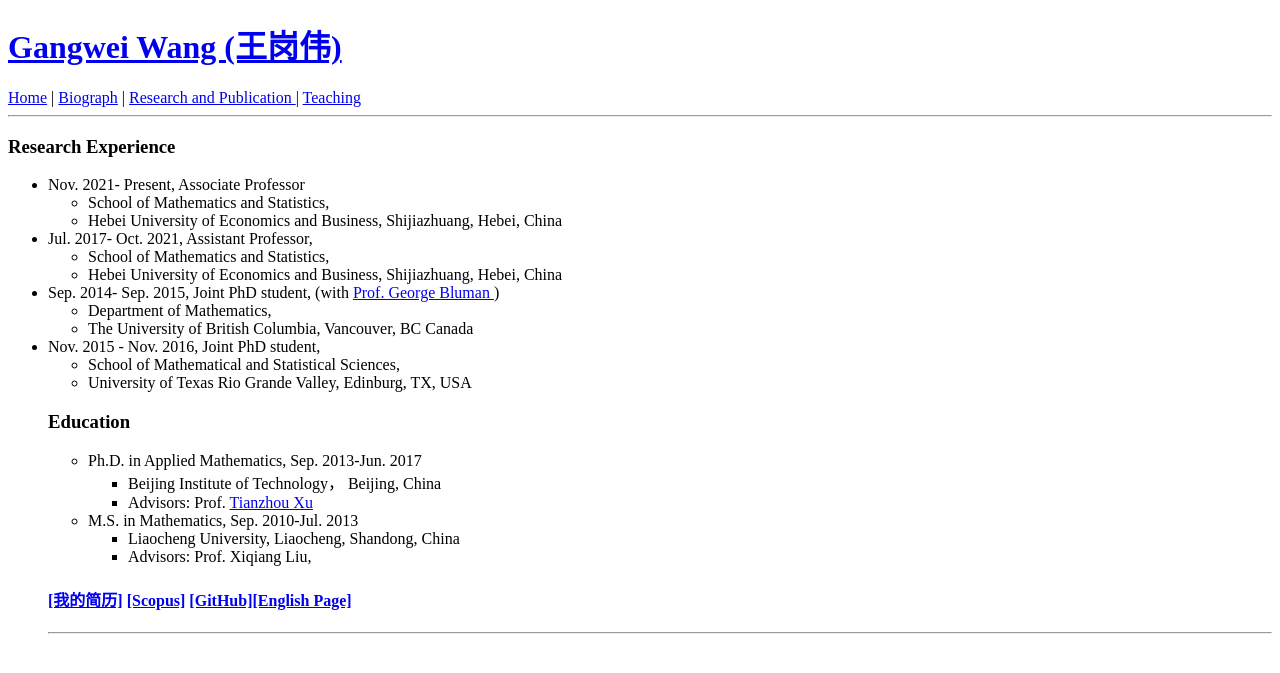
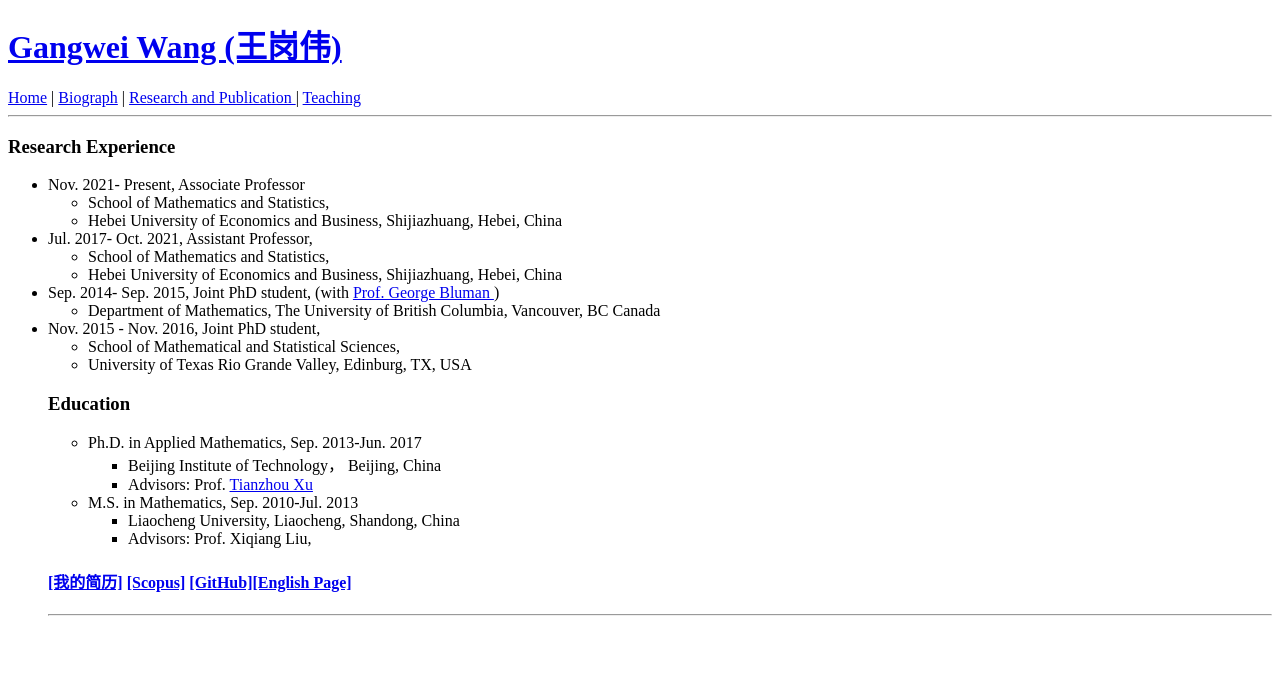
Before and after one commit to wanggangwei82/wanggangwei82.github.io, a Jekyll site: the page built from biography/index.html, in a window 1280 px wide. Shown: the top 673 px of the page. Built offline with Jekyll 4.4.1, drawn with Linux system fonts in a browser that asks for light colours.

```diff
--- a/biography/index.html
+++ b/biography/index.html
@@ -42,11 +42,8 @@ layout: default
 <li>Sep. 2014- Sep. 2015,
 Joint PhD student, (with  <a href="https://personal.math.ubc.ca/~bluman/"> Prof. George Bluman </a>)<!-- wp:list -->
 <ul><!-- wp:list-item -->
-<li>Department of Mathematics,</li>
-<!-- /wp:list-item -->
-
-<!-- wp:list-item -->
-<li>The University of British Columbia, Vancouver, BC Canada</li>
+<li>Department of Mathematics,
+The University of British Columbia, Vancouver, BC Canada</li>
 <!-- /wp:list-item --></ul>
 <!-- /wp:list --></li>
 <!-- /wp:list-item -->
```
